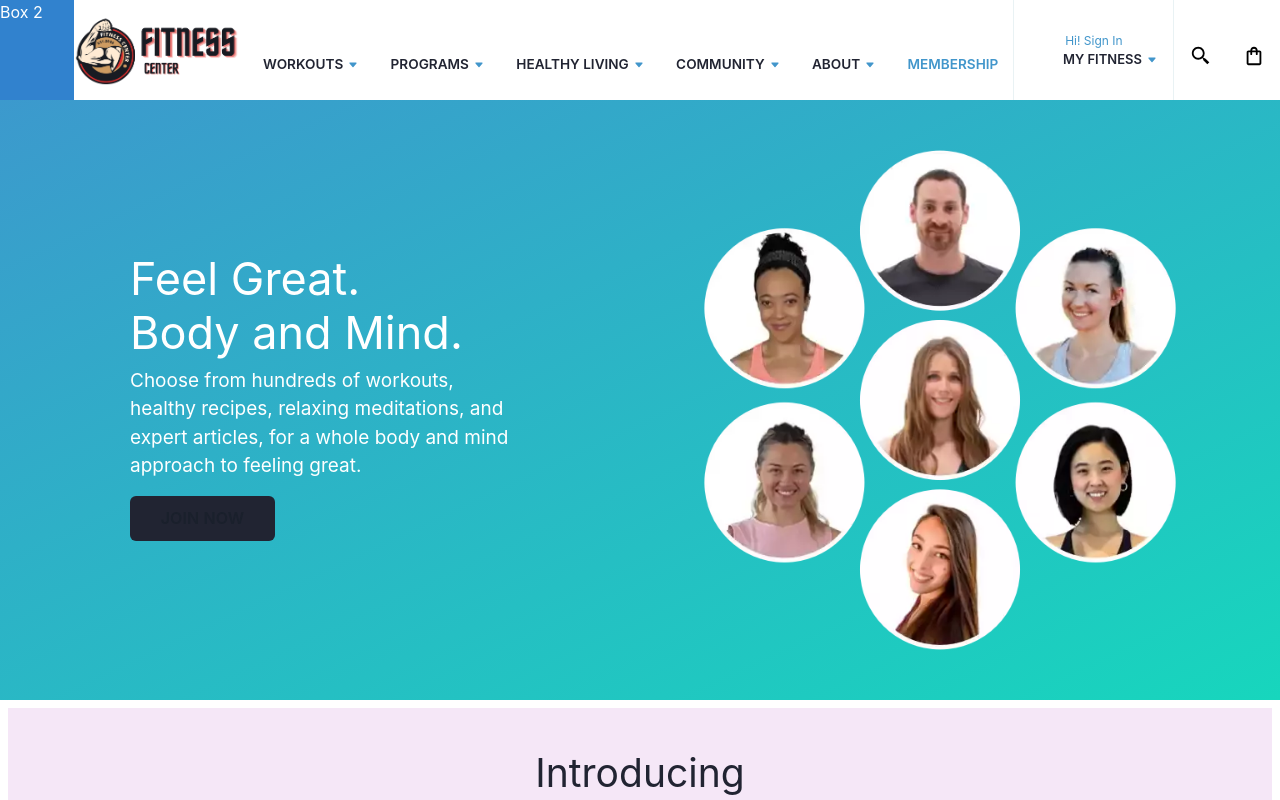
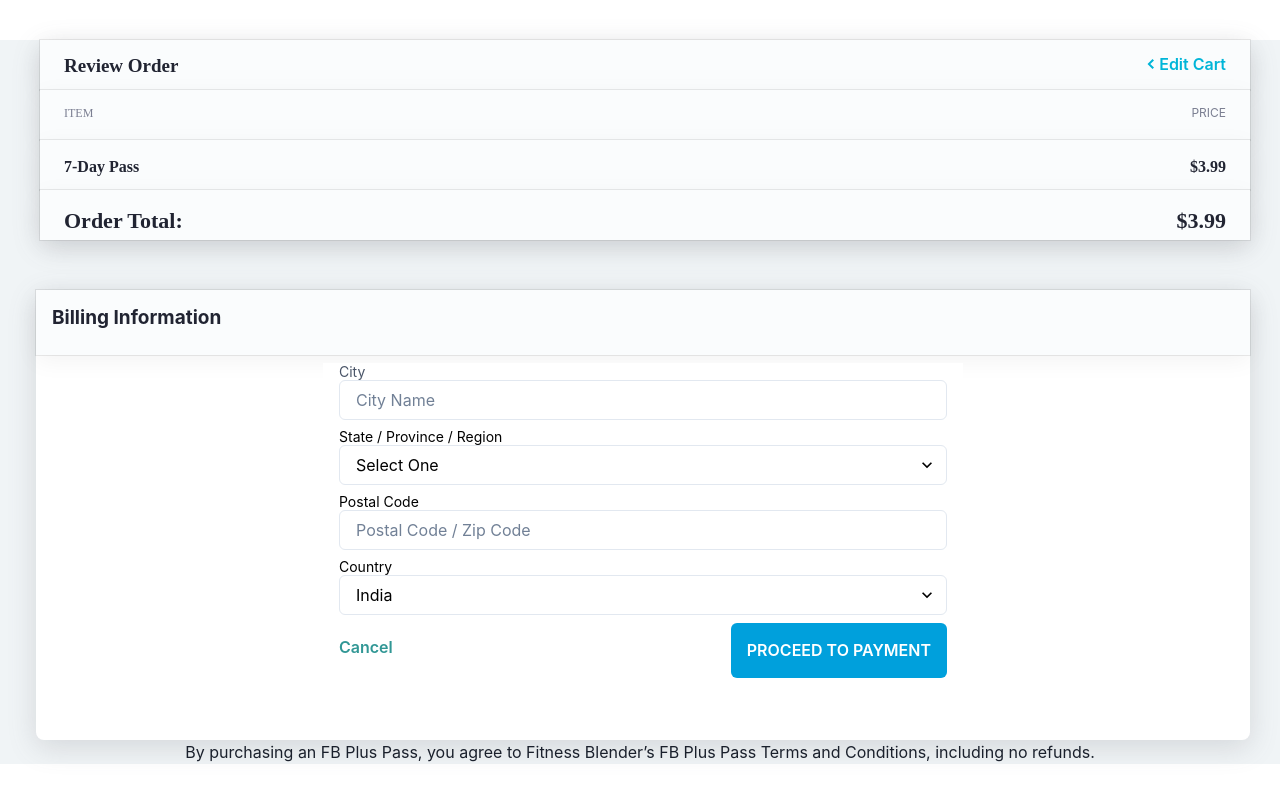
Before and after one commit to HimanshuSingh1407/Fitness-blender-clone, a React (Create React App) app in the folder frontend/fitness-center/: page / in a window 1280 px wide. Shown: the top 800 px of the page. Built offline with nearby package versions, Linux system fonts and the light colour scheme; no server answers.

Commit message:
day_4_task

```diff
--- a/frontend/fitness-center/src/App.js
+++ b/frontend/fitness-center/src/App.js
@@ -2,13 +2,18 @@
 import Store from './Pages/Store/Store';
 import Home_page from './Pages/home_page/Home_page';
 import Navbar_main from './Components/homepage/navbar_main/Navbar_main';
+import Footer from './Pages/Footer/Footer';
+import Bill_Page from './Pages/Billing/Bill_Page';
 
 function App() {
   return (
     <>
-    <Navbar_main/>
-      <Home_page/>
-      <Store/>
+    {/* <Navbar_main/> */}
+      {/* <Home_page/> */}
+      {/* <Store/> */}
+      <Bill_Page/>
+      <Footer/>
+
     </>
 
   );
--- /dev/null
+++ b/frontend/fitness-center/src/Pages/Billing/Bill.css
@@ -0,0 +1,22 @@
+.bill_maindiv {
+    background-color: white;
+    height: 450px;
+    border-radius: 8px;
+    margin: 160px 30px 0px 36px;
+    box-shadow: rgba(100, 100, 111, 0.2) 0px 7px 29px 0px;
+    /* border: 1px solid red; */
+    margin-top: 50px;
+}
+
+.utter_div {
+    background-color: #f0f4f6;
+    /* height: 700px; */
+}
+
+.total_order {
+    background-color: white;
+    /* height: 100px; */
+    border-radius: 8px;
+    margin: 40px  30px 20px 40px;
+    box-shadow: rgba(100, 100, 111, 0.2) 0px 7px 29px 0px;
+}
--- /dev/null
+++ b/frontend/fitness-center/src/Pages/Billing/Bill_Page.jsx
@@ -0,0 +1,162 @@
+import { Box, Button, Center, FormLabel, Container, Flex, FormControl, FormHelperText, Input, Select, Spacer, Text, WrapItem } from '@chakra-ui/react'
+import React from 'react'
+import "./Bill.css"
+import { GoChevronLeft } from "react-icons/go"
+
+const Bill_Page = () => {
+    return (
+
+        <div className='utter_div'>
+
+
+            <Box className='total_order'>
+                <Box h="50px" bg='#fafcfd' w='100%' p={1} color='black' boxShadow="  rgba(0, 0, 0, 0.05) 0px 6px 24px 0px, rgba(0, 0, 0, 0.08) 0px 0px 0px 1px;">
+
+                    <Flex>
+                        <Box px="20px " pt="10px" >
+                            <Text fontFamily="Maison Neue" fontSize="19px" lineHeight="23px" color="#212432" as='b'>Review Order</Text>
+                        </Box>
+                        <Spacer />
+                        <Box px="20px " pt="10px">
+                            <Button colorScheme='cyan' variant='link'>
+                                <GoChevronLeft />  Edit Cart
+                            </Button>
+                        </Box>
+                    </Flex>
+
+
+
+
+                </Box>
+
+
+                <Box h="50px" bg='#fafcfd' w='100%' p={1} color='black' margin="auto" boxShadow="  rgba(0, 0, 0, 0.05) 0px 6px 24px 0px, rgba(0, 0, 0, 0.08) 0px 0px 0px 1px;">
+
+                    <Flex>
+                        <Box px="20px " pt="10px">
+                            <Text fontFamily="Maison Neue" fontSize="12px" color="#7b7f92" >ITEM</Text>
+                        </Box>
+                        <Spacer />
+                        <Box px="20px " pt="10px">
+                            <Text color="#7b7f92" fontSize="12px">PRICE</Text>
+                        </Box>
+
+
+
+                    </Flex>
+
+
+                </Box>
+
+
+                <Box h="50px" bg='#fafcfd' w='100%' p={1} color='black' margin="auto" boxShadow="  rgba(0, 0, 0, 0.05) 0px 6px 24px 0px, rgba(0, 0, 0, 0.08) 0px 0px 0px 1px;">
+
+                    <Flex>
+                        <Box px="20px " pt="10px">
+                            <Text as="b" fontFamily="Maison Neue" fontSize="16px" color="#212432" >7-Day Pass</Text>
+                        </Box>
+                        <Spacer />
+                        <Box px="20px " pt="10px">
+                            <Text as="b" fontFamily="Maison Neue" fontSize="16px" color="#212432">$3.99</Text>
+                        </Box>
+
+                    </Flex>
+
+
+                </Box>
+
+
+
+                <Box h="50px" bg='#fafcfd' w='100%' p={1} color='black' margin="auto" boxShadow="  rgba(0, 0, 0, 0.05) 0px 6px 24px 0px, rgba(0, 0, 0, 0.08) 0px 0px 0px 1px;">
+
+                    <Flex>
+                        <Box px="20px " pt="10px" >
+                            <Text as="b" fontFamily="Maison Neue" fontSize="22px" color="#212432" >Order Total:</Text>
+                        </Box>
+                        <Spacer />
+                        <Box px="20px " pt="10px">
+                            <Text as="b" fontFamily="Maison Neue" fontSize="22px" color="#212432">$3.99</Text>
+                        </Box>
+                    </Flex>
+
+
+                </Box>
+
+
+
+
+
+
+            </Box>
+
+
+
+
+
+
+            <Box className='bill_maindiv'>
+
+                <Box h="65px" bg='#fafcfd' w='100%' p={4} color='black' margin="auto" boxShadow="  rgba(0, 0, 0, 0.05) 0px 6px 24px 0px, rgba(0, 0, 0, 0.08) 0px 0px 0px 1px;"  >
+                    <Text fontFamily="Maison Neue - 600" fontSize="19px" lineHeight="23px" color="#212432" as="b" >Billing Information</Text>
+                </Box>
+
+                <Container maxW='container.sm' bg='white' color='white'>
+                    <FormControl>
+
+
+                        <FormHelperText>City</FormHelperText>
+                        <Input type='email' placeholder='City Name' color="black" />
+
+
+                        <FormHelperText color="black">State / Province / Region</FormHelperText>
+                        <Select placeholder='Select One' color="black">
+                            <option>United Arab Emirates</option>
+                            <option>Nigeria</option>
+                            <option>United Arab Emirates</option>
+                            <option>Nigeria</option>
+                            <option>United Arab Emirates</option>
+                            <option>Nigeria</option>
+                        </Select>
+
+
+                        <FormHelperText color="black">Postal Code</FormHelperText>
+                        <Input type='email' placeholder='Postal Code / Zip Code'  color="black" />
+
+                        <FormHelperText color="black">Country</FormHelperText>
+                        <Select placeholder='India' color="black">
+                            <option>United Arab Emirates</option>
+                            <option>Nigeria</option>
+                            <option>United Arab Emirates</option>
+                            <option>Nigeria</option>
+                            <option>United Arab Emirates</option>
+                            <option>Nigeria</option>
+                        </Select>
+
+
+
+
+                        <Flex>
+                            <Button colorScheme='teal' variant='link'>
+                                Cancel
+                            </Button>
+                            <Spacer />
+                            <WrapItem>
+                                <Button colorScheme='linkedin' height='55px' mt={2}>PROCEED TO PAYMENT</Button>
+                            </WrapItem>
+                        </Flex>
+
+
+                    </FormControl>
+
+                </Container>
+
+            </Box>
+
+            <Text textAlign="center" mb={20} FB={1}>By purchasing an FB Plus Pass, you agree to Fitness Blender’s FB Plus Pass Terms and Conditions, including no refunds.</Text>
+
+        </div>
+
+    )
+}
+
+export default Bill_Page
--- a/frontend/fitness-center/src/Pages/Footer/Footer.css
+++ b/frontend/fitness-center/src/Pages/Footer/Footer.css
@@ -119,7 +119,9 @@
     /* border: 1px solid red; */
     margin-left: 130px;
     width: 50vw;
+    background-color: #212432 ;
 }
+
 
 
 
```
Also changed, not shown: 1 other file (tests, documents, lock files or other folders).
